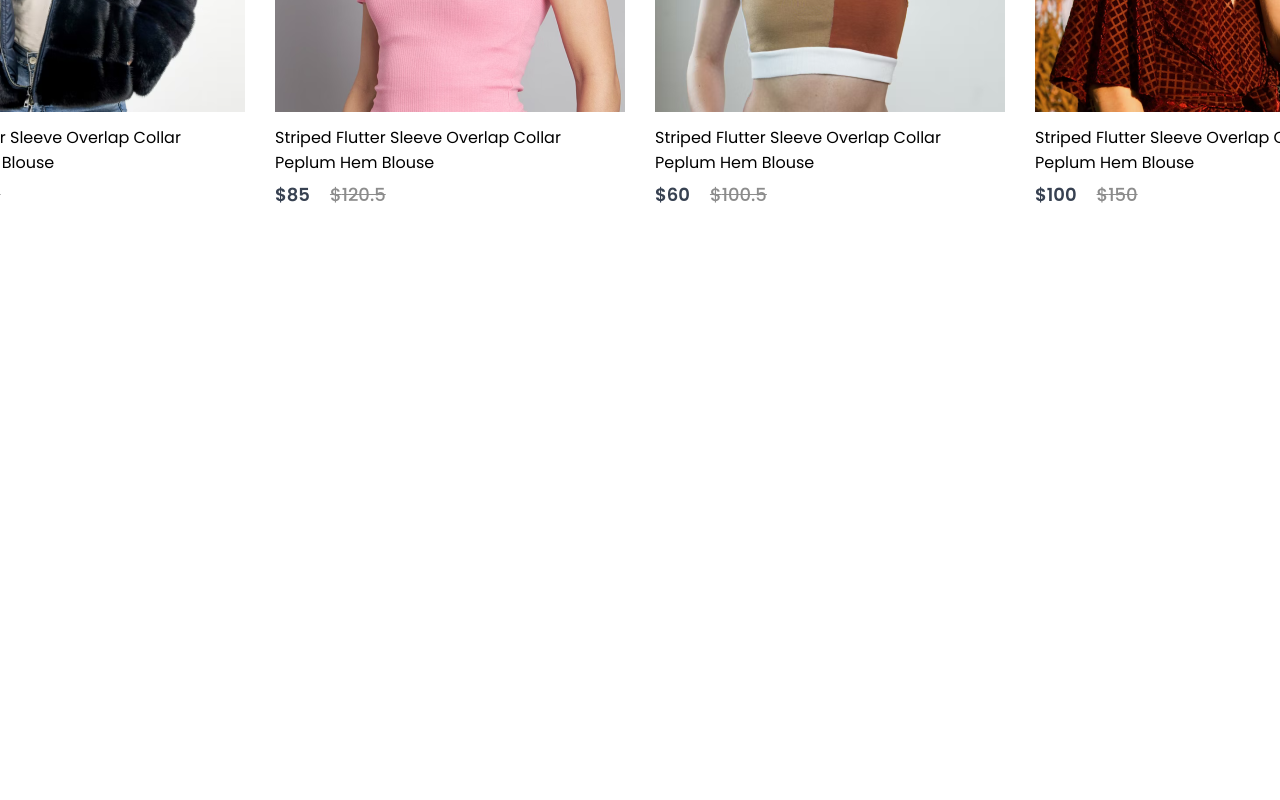
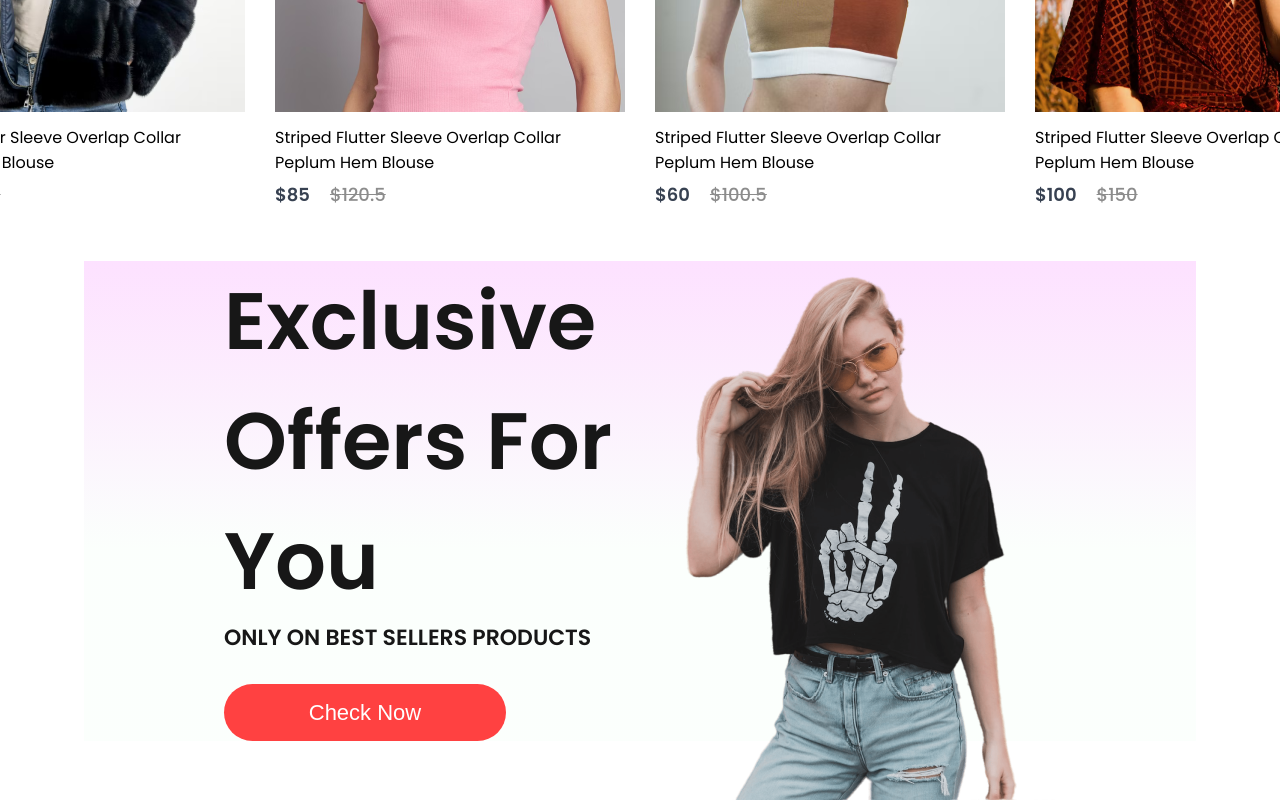
Before and after one commit to huzaifagamer1010/E-commerce, a React (Vite) app in the folder frontend/: page / in a window 1280 px wide. Shown: the part 1356-2156 px from the top of the page. Before the commit the page ends 1617 px from the top, so only its background shows below. Built offline with nearby package versions, Linux system fonts and the light colour scheme.

Commit message:
css for files updated

```diff
--- /dev/null
+++ b/frontend/src/Components/Offers/Offers.css
@@ -0,0 +1,47 @@
+.offers{
+    width: 65%;
+    height: 60vh;
+    display: flex;
+    margin: auto;
+    padding: 0px 140px;
+    background: linear-gradient(180deg,#fde1ff 0%,#e1ffea22 60%);
+}
+.offers-left{
+    flex:1;
+    display: flex;
+    flex-direction: column;
+    justify-content: center;
+}
+
+.offers-left h1{
+    color: #171717;
+    font-size: 80px;
+    font-weight: 600;
+}
+.offers-left p{
+    color: #171717;
+    font-size: 22px;
+    font-weight: 600;
+}
+
+.offers-left button{
+    width: 282px;
+    height: 70px;
+    border-radius: 35px;
+    background: #ff4141;
+    border: none;
+    color: white;
+    font-size: 22px;
+    font-weight: 500;
+    margin-top: 30px;
+    cursor: pointer;
+
+}
+
+.offers-right{
+    flex: 1;
+    display: flex;
+    align-items: center;
+    justify-content: flex-end;
+    padding-top: 50px;
+}
--- a/frontend/src/Components/Offers/Offers.jsx
+++ b/frontend/src/Components/Offers/Offers.jsx
@@ -1,9 +1,20 @@
 import React from 'react'
+import './Offers.css'
+import exclusive_image from '../Assets/Frontend_Assets/exclusive_image.png'
+
 
 const Offers = () => {
   return (
-    <div>
-
+    <div className='offers'>
+      <div className="offers-left">
+        <h1>Exclusive</h1>
+        <h1>Offers For You</h1>
+        <p>ONLY ON BEST SELLERS PRODUCTS</p>
+        <button>Check Now</button>
+      </div>
+      <div className="offers-right">
+        <img src={exclusive_image} alt="" />
+      </div>
     </div>
   )
 }
--- a/frontend/src/Pages/Shop.jsx
+++ b/frontend/src/Pages/Shop.jsx
@@ -1,12 +1,14 @@
 import React from 'react'
 import Hero from '../Components/Hero/Hero'
 import Popular from '../Components/Popular/Popular'
+import Offers from '../Components/Offers/Offers'
 
 const Shop = () => {
   return (
     <div>
       <Hero/>
       <Popular/>
+      <Offers/>
     </div>
   )
 }
```
Also changed, not shown: frontend/src/Components/NewCollections/NewCollections.jsx (added, +13 -0 lines), frontend/src/Components/NewCollections/NewCollections.css (added).
